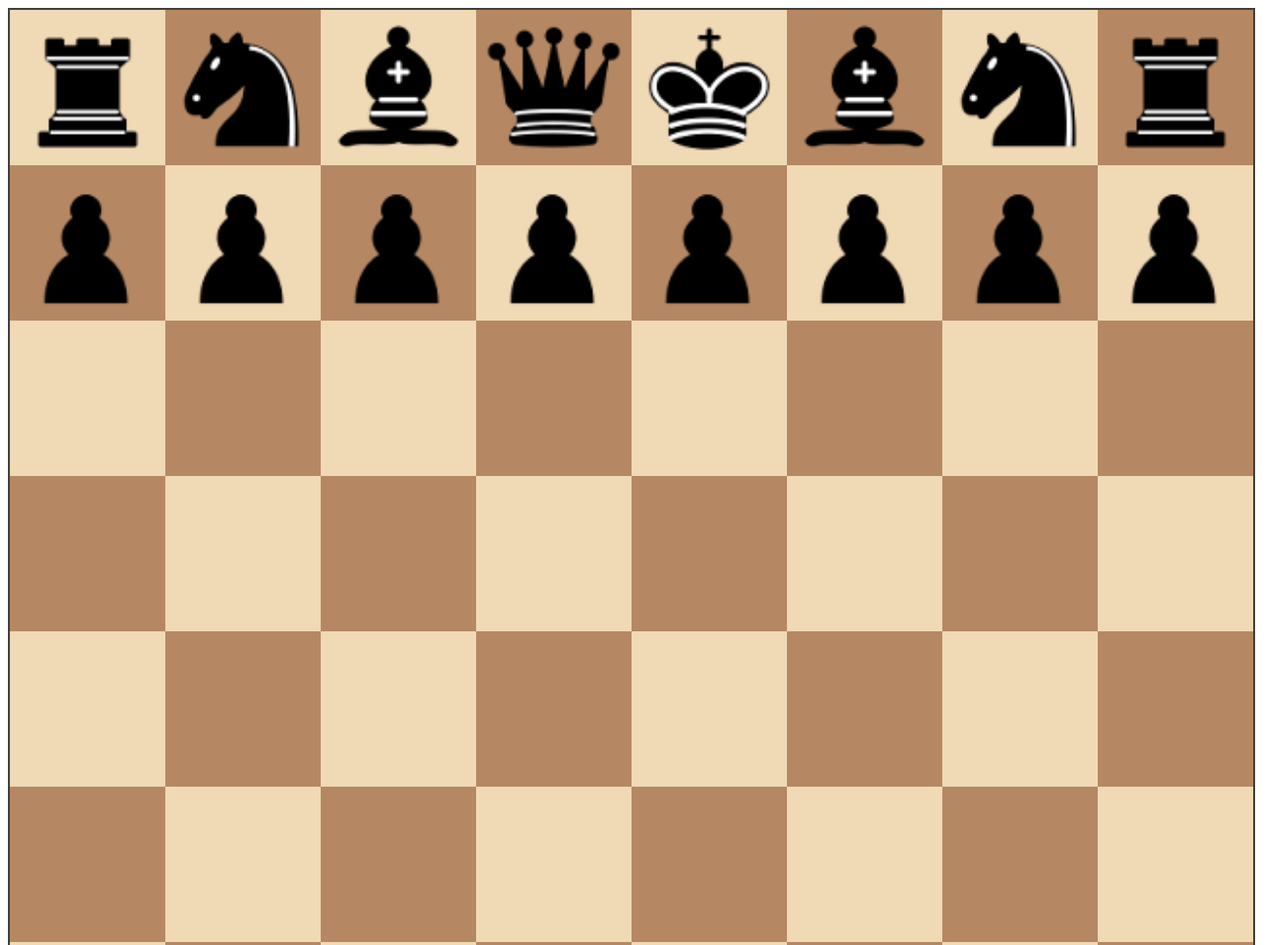
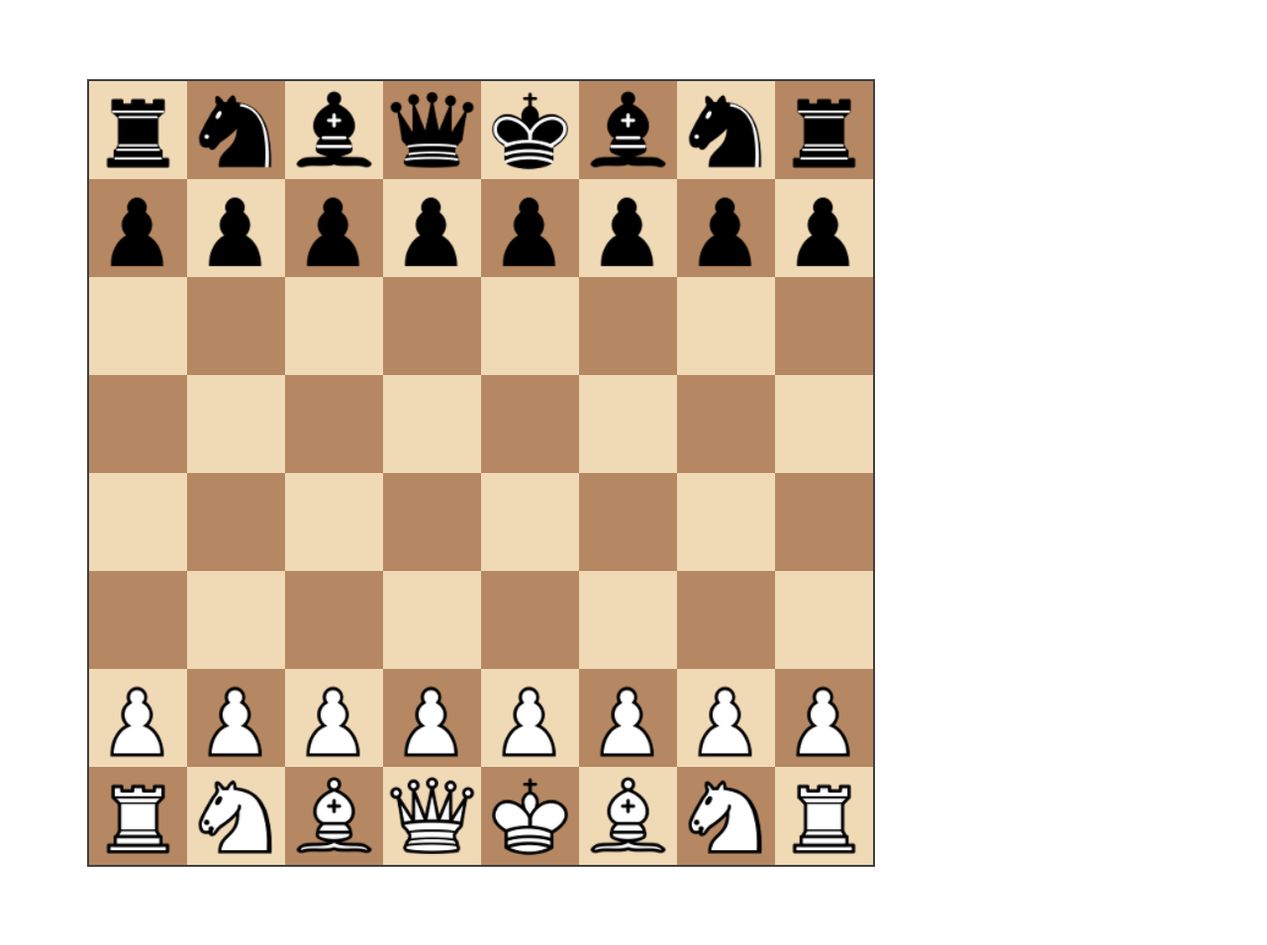
Before and after one commit to teran210c/chessProject, a website: page index.html in a window 1280 px wide. Shown: the top 955 px of the page at 99% size. Drawn offline with Linux system fonts and the light colour scheme.

Commit message:
margin added

```diff
--- a/css/chessboard-1.0.0.css
+++ b/css/chessboard-1.0.0.css
@@ -7,6 +7,7 @@
 .board-b72b1 {
   border: 2px solid #404040;
   box-sizing: content-box;
+
 }
 
 .square-55d63 {
--- a/index.html
+++ b/index.html
@@ -9,13 +9,13 @@
 
     <!-- Incluir Chessboard.js después de jQuery -->
     <script src="js/chessboard-1.0.0.min.js"></script>
+    <link rel="stylesheet" href="styles.css" />
+
   </head>
   <body>
-    <div class="board-container">
-      <div id="board1"></div>
-    </div>
-    <div id="board2"></div>
-    <div id="board3"></div>
+    <div id="board1" class="small-board"></div>
+    <div id="board2" class="small-board"></div>
+    <div id="board3" class="small-board"></div>
   </body>
 
   <!--
--- /dev/null
+++ b/styles.css
@@ -0,0 +1,4 @@
+.small-board {
+    width: 800px;
+    margin: 80px 80px 80px 80px;
+  }
```
